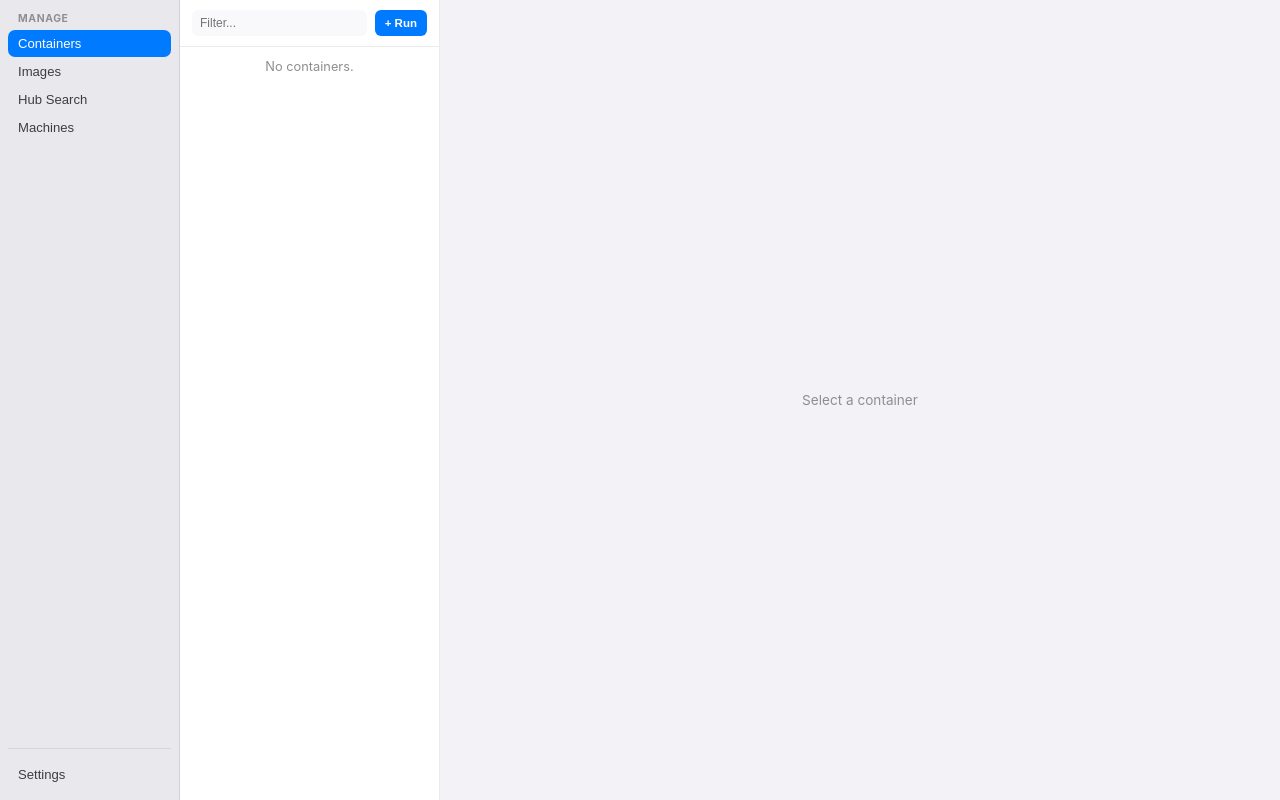
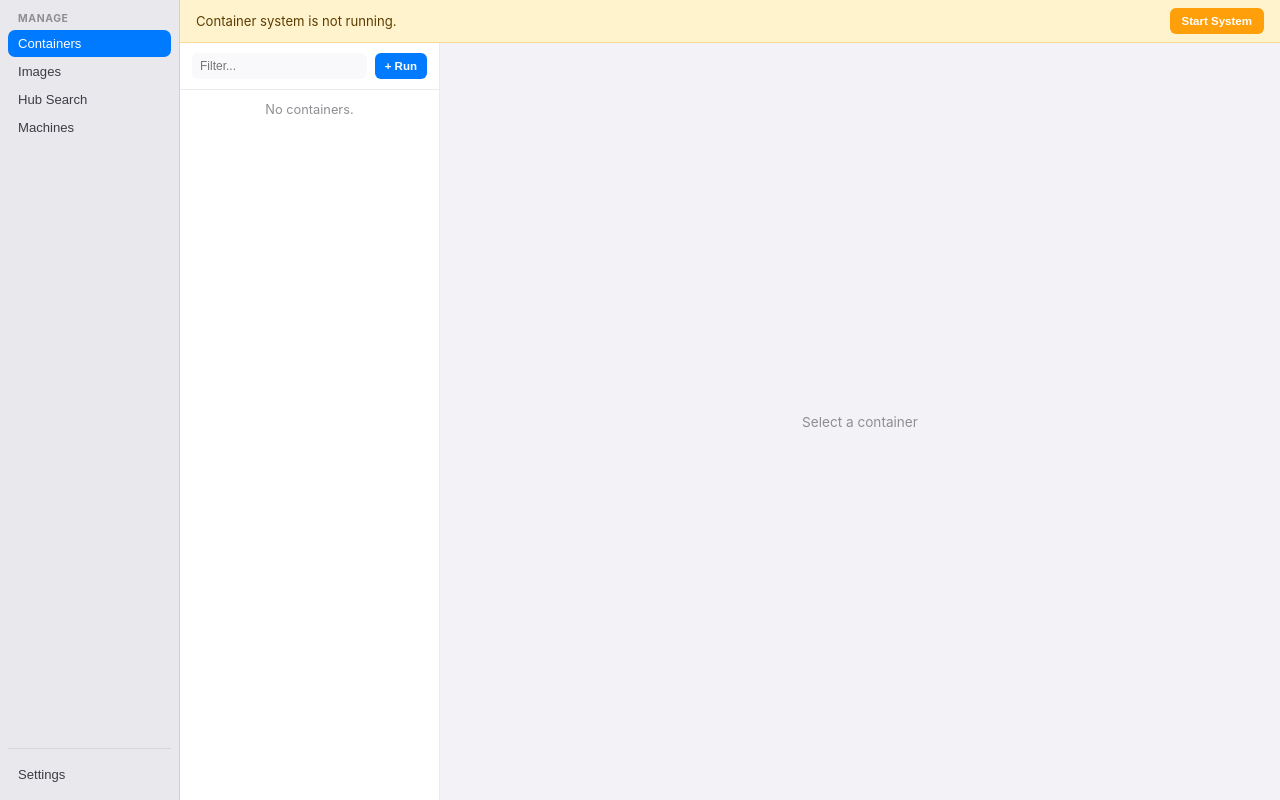
Before and after one commit to joeshirey/AppleContainerDesktop, a React (Vite) app: page / in a window 1280 px wide. Built offline with nearby package versions, Linux system fonts and the light colour scheme.

Commit message:
feat: system status banner — Phase 1 complete
Add SystemBanner component that detects when the container daemon is not
running and offers a one-click Start System action. Wire into App with
useEffect polling checkSystemStatus on mount.

```diff
--- a/src/App.module.css
+++ b/src/App.module.css
@@ -1,2 +1,3 @@
-.app { display: flex; height: 100vh; overflow: hidden; }
+.app  { display: flex; height: 100vh; overflow: hidden; }
+.body { flex: 1; display: flex; flex-direction: column; overflow: hidden; }
 .main { flex: 1; overflow: hidden; display: flex; flex-direction: column; }
--- a/src/App.tsx
+++ b/src/App.tsx
@@ -1,10 +1,12 @@
-import { useState } from "react";
-import { Sidebar } from "./components/Sidebar";
+import { useState, useEffect } from "react";
+import { Sidebar }       from "./components/Sidebar";
+import { SystemBanner }  from "./components/SystemBanner";
 import { ContainersView } from "./views/ContainersView";
 import { ImagesView }    from "./views/ImagesView";
 import { HubSearchView } from "./views/HubSearchView";
 import { MachinesView }  from "./views/MachinesView";
 import { SettingsView }  from "./views/SettingsView";
+import { checkSystemStatus, startSystem } from "./api";
 import type { NavSection } from "./types";
 import styles from "./App.module.css";
 
@@ -20,10 +22,25 @@ function ActiveView({ section }: { section: NavSection }) {
 
 export default function App() {
   const [active, setActive] = useState<NavSection>("containers");
+  const [sysRunning, setSysRunning] = useState(true);
+
+  useEffect(() => {
+    checkSystemStatus()
+      .then(s => setSysRunning(!!s))
+      .catch(() => setSysRunning(false));
+  }, []);
+
+  async function handleStart() {
+    try { await startSystem(); setSysRunning(true); } catch {}
+  }
+
   return (
     <div className={styles.app}>
       <Sidebar active={active} onSelect={setActive} />
-      <main className={styles.main}><ActiveView section={active} /></main>
+      <div className={styles.body}>
+        <SystemBanner running={sysRunning} onStart={handleStart} />
+        <main className={styles.main}><ActiveView section={active} /></main>
+      </div>
     </div>
   );
 }
--- /dev/null
+++ b/src/components/SystemBanner.module.css
@@ -0,0 +1,2 @@
+.banner { display: flex; align-items: center; justify-content: space-between; padding: 8px 16px; background: #fff3cd; border-bottom: 1px solid rgba(255,159,10,0.3); font-size: 0.82rem; color: #5c3d00; flex-shrink: 0; }
+.btn { height: 26px; padding: 0 12px; background: #ff9f0a; color: white; border: none; border-radius: 6px; font-size: 0.72rem; font-weight: 600; cursor: pointer; }
--- /dev/null
+++ b/src/components/SystemBanner.tsx
@@ -0,0 +1,11 @@
+import styles from "./SystemBanner.module.css";
+
+export function SystemBanner({ running, onStart }: { running: boolean; onStart: () => void }) {
+  if (running) return null;
+  return (
+    <div className={styles.banner}>
+      <span>Container system is not running.</span>
+      <button className={styles.btn} onClick={onStart}>Start System</button>
+    </div>
+  );
+}
```
Also changed, not shown: 1 other file (tests, documents, lock files or other folders).
